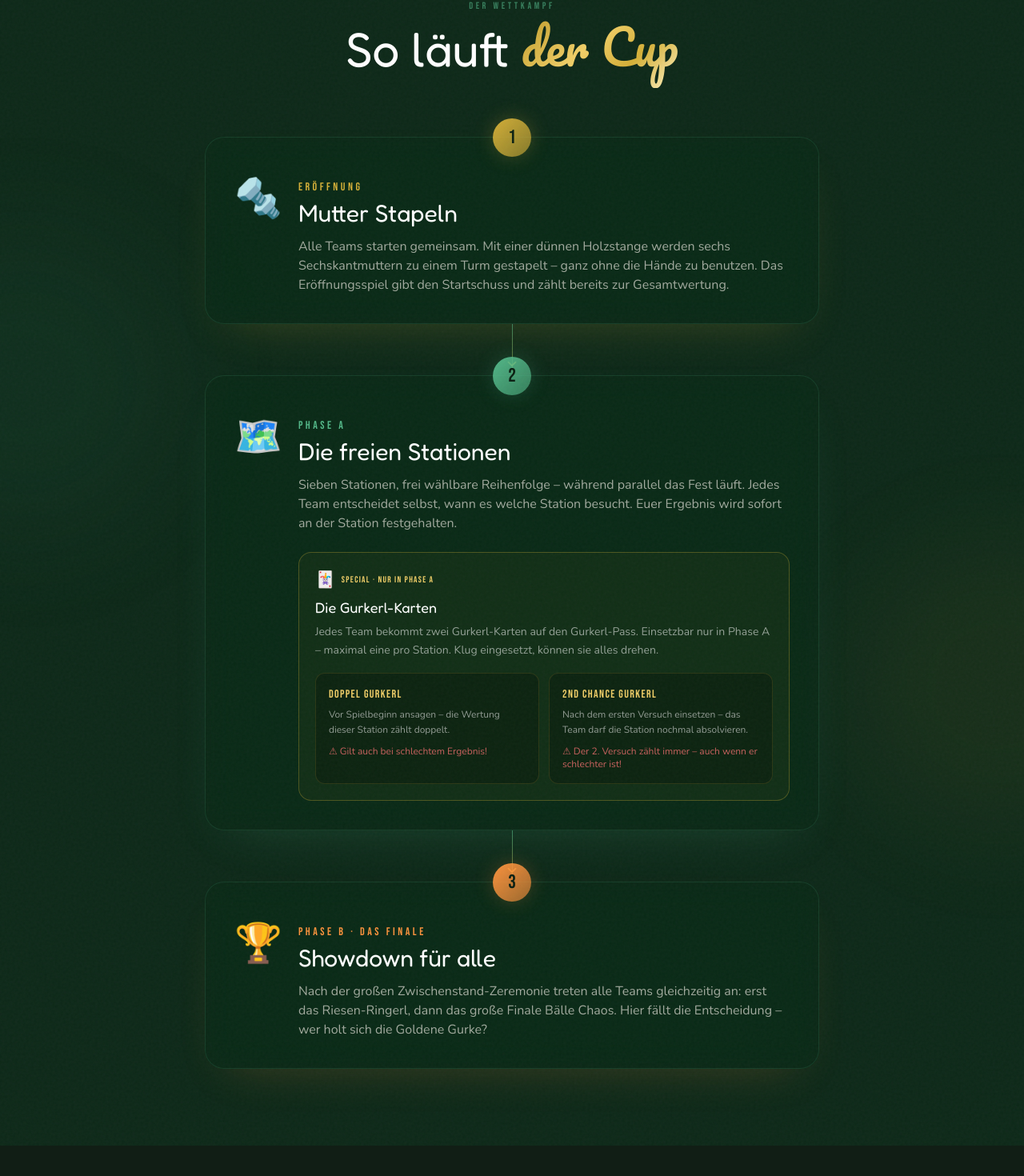
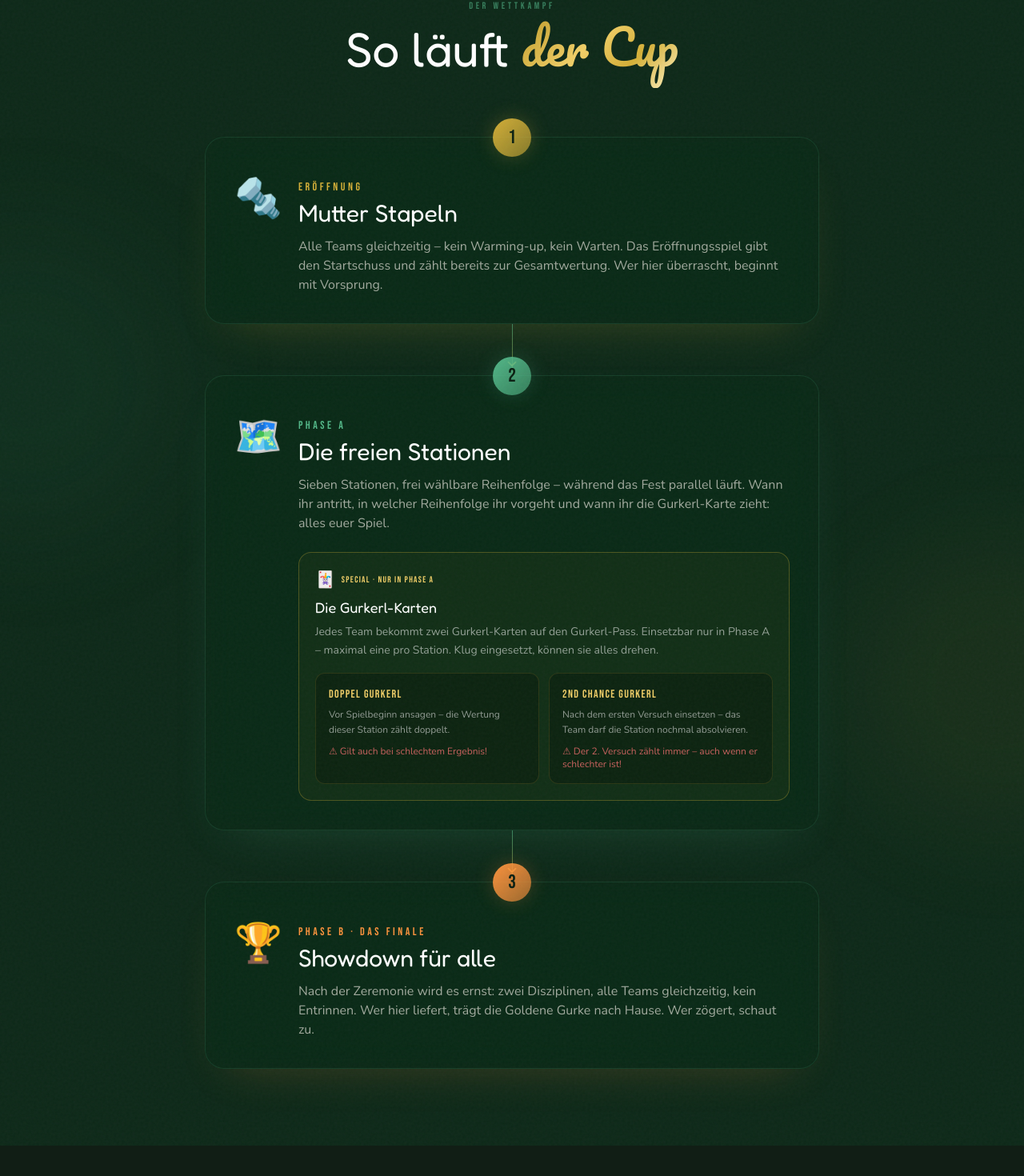
Before and after one commit to PEck-push/GurkerlCup, a Next.js app: page / in a window 1280 px wide. Shown: the part 1226-2696 px from the top of the page at 80% size. Built offline with nearby package versions, Linux system fonts and the light colour scheme.

Commit message:
content: cryptic HowItWorks step bodies – no mechanics revealed
https://claude.ai/code/session_012djhyj6ubibG3TZYnQDUqB

```diff
--- a/src/components/HowItWorks.tsx
+++ b/src/components/HowItWorks.tsx
@@ -17,7 +17,7 @@ const steps: Step[] = [
     no: '1',
     kicker: 'ERÖFFNUNG',
     title: 'Mutter Stapeln',
-    body: 'Alle Teams starten gemeinsam. Mit einer dünnen Holzstange werden sechs Sechskantmuttern zu einem Turm gestapelt – ganz ohne die Hände zu benutzen. Das Eröffnungsspiel gibt den Startschuss und zählt bereits zur Gesamtwertung.',
+    body: 'Alle Teams gleichzeitig – kein Warming-up, kein Warten. Das Eröffnungsspiel gibt den Startschuss und zählt bereits zur Gesamtwertung. Wer hier überrascht, beginnt mit Vorsprung.',
     accent: '#D4AF37',
     glow: 'rgba(212,175,55,0.25)',
     icon: '🔩',
@@ -26,7 +26,7 @@ const steps: Step[] = [
     no: '2',
     kicker: 'PHASE A',
     title: 'Die freien Stationen',
-    body: 'Sieben Stationen, frei wählbare Reihenfolge – während parallel das Fest läuft. Jedes Team entscheidet selbst, wann es welche Station besucht. Euer Ergebnis wird sofort an der Station festgehalten.',
+    body: 'Sieben Stationen, frei wählbare Reihenfolge – während das Fest parallel läuft. Wann ihr antritt, in welcher Reihenfolge ihr vorgeht und wann ihr die Gurkerl-Karte zieht: alles euer Spiel.',
     accent: '#52B788',
     glow: 'rgba(82,183,136,0.22)',
     icon: '🗺️',
@@ -35,7 +35,7 @@ const steps: Step[] = [
     no: '3',
     kicker: 'PHASE B · DAS FINALE',
     title: 'Showdown für alle',
-    body: 'Nach der großen Zwischenstand-Zeremonie treten alle Teams gleichzeitig an: erst das Riesen-Ringerl, dann das große Finale Bälle Chaos. Hier fällt die Entscheidung – wer holt sich die Goldene Gurke?',
+    body: 'Nach der Zeremonie wird es ernst: zwei Disziplinen, alle Teams gleichzeitig, kein Entrinnen. Wer hier liefert, trägt die Goldene Gurke nach Hause. Wer zögert, schaut zu.',
     accent: '#FB923C',
     glow: 'rgba(251,146,60,0.22)',
     icon: '🏆',
```
